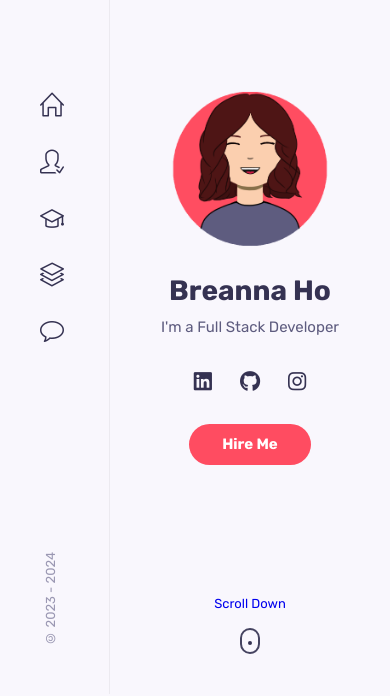
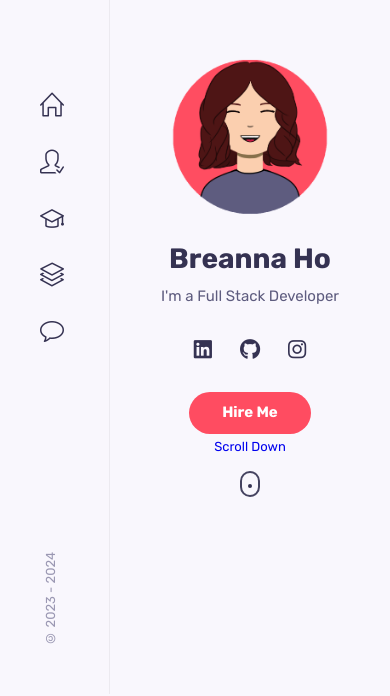
Before and after one commit to BreSteinfeldt/personal-portfolio, a React (Create React App) app: page / in a window 390 px wide. Shown: the part 150-846 px from the top of the page. Built offline with nearby package versions, Linux system fonts and the light colour scheme; a web font is replaced by a local one.

Commit message:
made a few adjustments for mobile-view

```diff
--- a/src/Components/Home/Home.css
+++ b/src/Components/Home/Home.css
@@ -41,7 +41,7 @@
 }
 
 .scroll__down {
-    position: absolute;
+    position: static;
     bottom: 2.5rem;
     left: 0;
     width: 100%;
@@ -92,3 +92,9 @@
     transform: translateX(-50%);
     animation: ani-mouse 2s linear infinite;
 }
+
+/* @media all and (min-height:600px) {
+    .scroll__down {
+        position:static;
+    }
+} */
```
